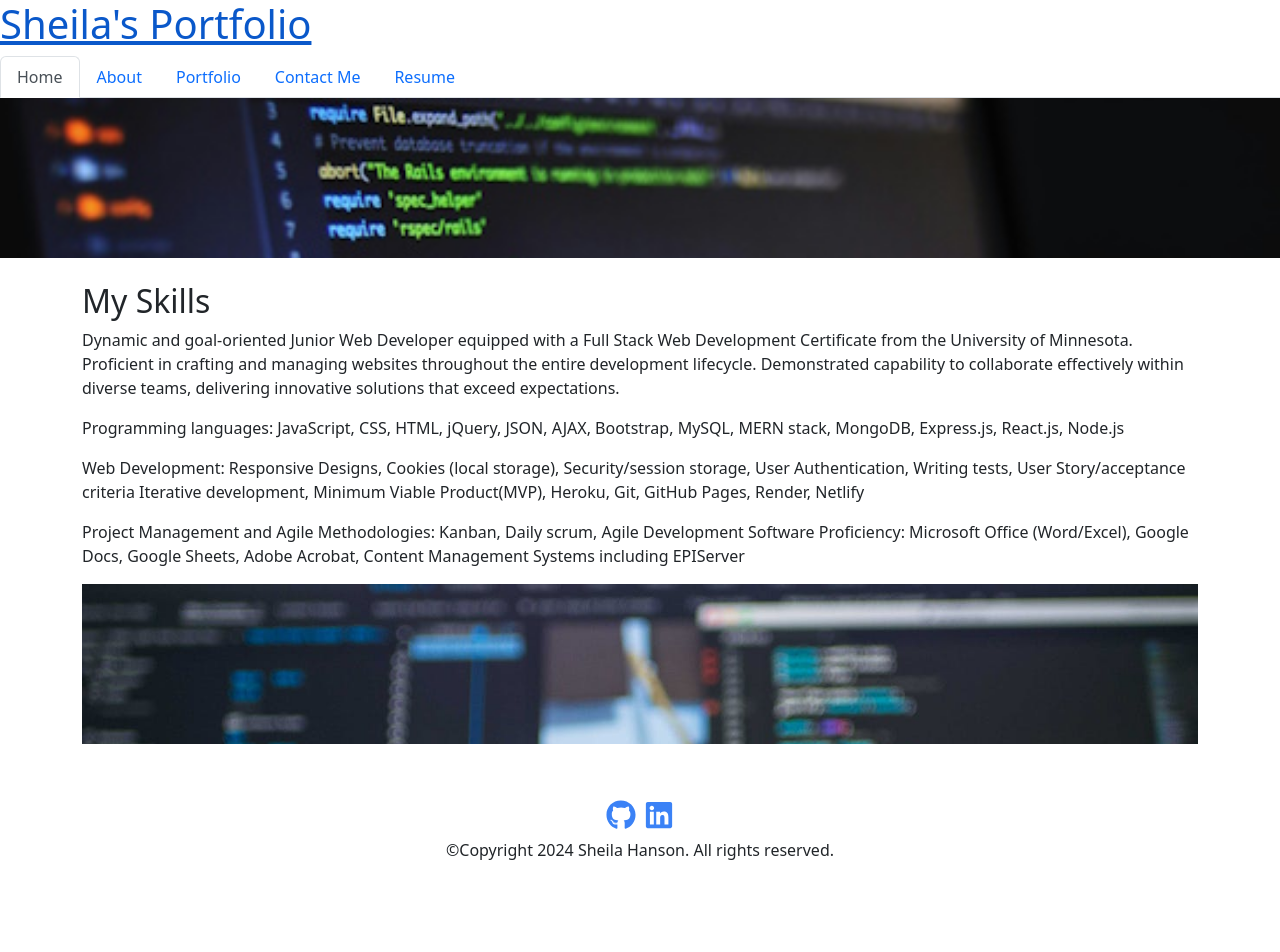
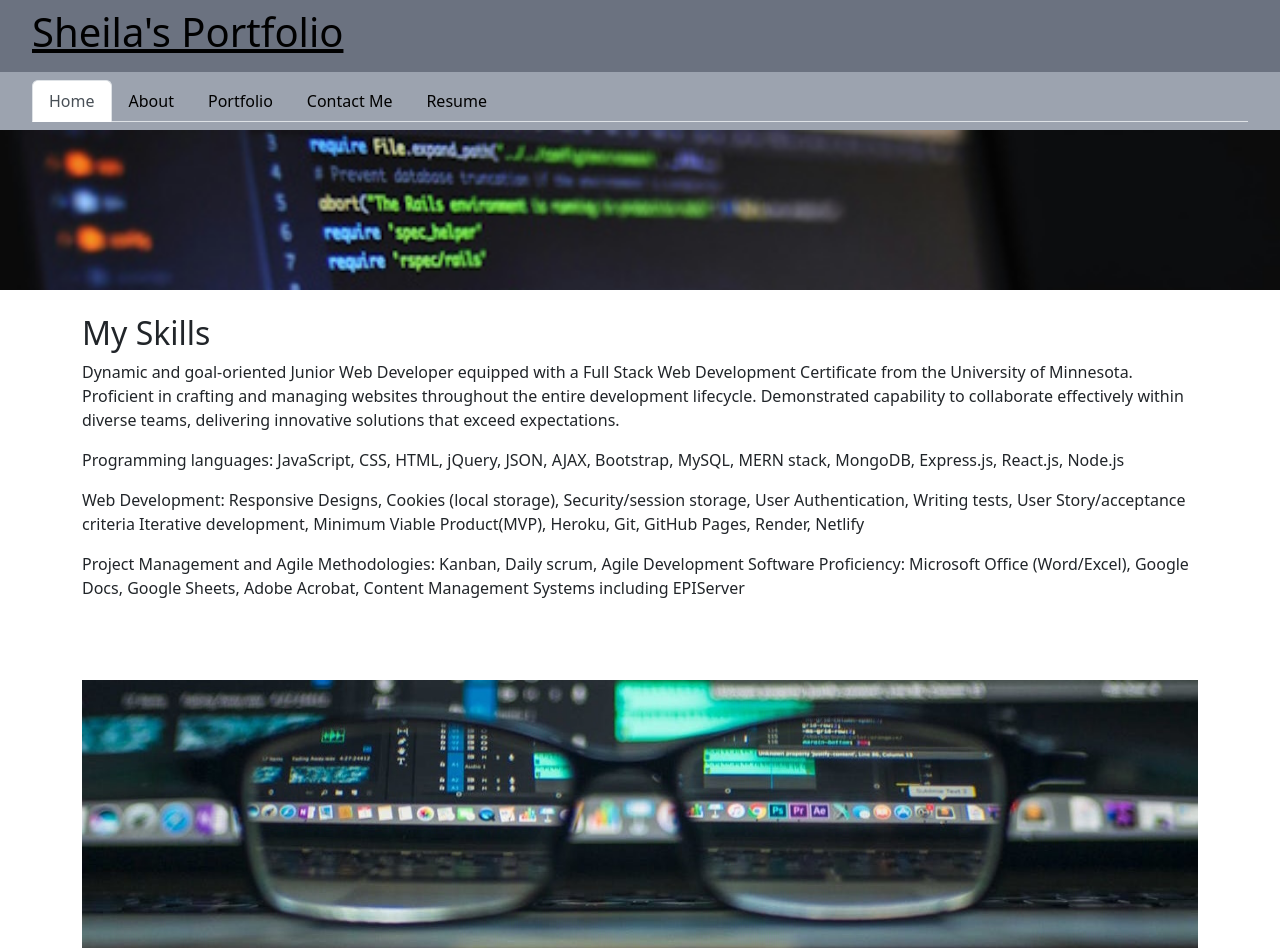
Before and after one commit to Sheila-Ha/my-portfolio-react, a React (Vite) app: page / in a window 1280 px wide. Shown: the top 952 px of the page. Before the commit the page ends 910 px from the top, so only its background shows below. Built offline with nearby package versions, Linux system fonts and the light colour scheme.

Commit message:
added  img to footer with padding,  changed header and navbar bg and text color,

```diff
--- a/src/App.jsx
+++ b/src/App.jsx
@@ -51,7 +51,7 @@ function App() {
       <Nav />
       <Hero />
       <main className="mx-3">
-        <div className="container pt-4">
+        <div className="container pt-4 pb-10">
           <Outlet />
           </div>
       </main>
--- a/src/assets/components/Footer.jsx
+++ b/src/assets/components/Footer.jsx
@@ -8,6 +8,9 @@ const currentYear = new Date().getFullYear();
 function Footer() {
   return (
     <footer>
+      <div className="container pt-4">
+        <img src="images/home-bottom-img.jpg" alt="glasses on top of open laptop" width="100%" height="auto" />
+      </div>
       <div className="flex flex-col items-center py-8 mt-4">
         <div className="flex gap-2 mb-2 text-3xl">
 
@@ -16,14 +19,14 @@ function Footer() {
             rel="noreferrer"
             href="https://github.com/Sheila-Ha/my-portfolio-react.git"
           >
-            <FaGithub className="text-blue-500" />
+            <FaGithub className="text-green-500" />
           </a>
 
           <a target="_blank"
              rel="noreferrer"
              href="https://www.linkedin.com/in/sheila-hanson/"
           >
-            <FaLinkedin className="text-blue-500" />
+            <FaLinkedin className="text-purple-700" />
           </a>
         </div>
         <p className="text-md">
--- a/src/assets/components/Header.jsx
+++ b/src/assets/components/Header.jsx
@@ -1,12 +1,10 @@
 function Header() {
     return (
-        <div>
-            <header className="bg-gray-500">
-            </header>
+        <header className="px-8 py-2 bg-gray-500">
             <h1>
-                <a href="/">Sheila's Portfolio</a>
+                <a href="/" className="text-black">Sheila's Portfolio</a>
             </h1>
-        </div>
+        </header>
     );
 }
 
--- a/src/assets/components/NavBar.jsx
+++ b/src/assets/components/NavBar.jsx
@@ -1,4 +1,4 @@
-import { Link, useLocation } from 'react-router-dom';
+import { Link, useLocation } from "react-router-dom";
 
 // Here we are using object destructuring assignment to pluck off our variables from the props object
 // We assign them to their own variable names
@@ -10,13 +10,14 @@ function NavBar() {
   const currentPage = useLocation().pathname;
 
   return (
+    <div className="px-8 py-2 text-white bg-gray-400">
       <ul className="nav nav-tabs">
         <li className="nav-item">
           <Link
             to="/"
             // This is a conditional (ternary) operator that checks to see if the current page is "Home"
             // If it is, we set the current page to 'nav-link-active', otherwise we set it to 'nav-link'
-          className={currentPage === '/' ? 'nav-link active' : 'nav-link'}
+            className={currentPage === "/" ? "nav-link active" : "nav-link text-black"}
           >
             Home
           </Link>
@@ -25,7 +26,9 @@ function NavBar() {
           <Link
             to="/AboutMe"
             // Check to see if the currentPage is `About Me`, and if so we use the active link class from bootstrap. Otherwise, we set it to a normal nav-link
-          className={currentPage === '/AboutMe' ? 'nav-link active' : 'nav-link'}
+            className={
+              currentPage === "/AboutMe" ? "nav-link active" : "nav-link text-black"
+            }
           >
             About
           </Link>
@@ -34,7 +37,9 @@ function NavBar() {
           <Link
             to="/Portfolio"
             // Check to see if the currentPage is `Portfolio`, and if so we use the active link class from bootstrap. Otherwise, we set it to a normal nav-link
-          className={currentPage === '/Portfolio' ? 'nav-link active' : 'nav-link'}
+            className={
+              currentPage === "/Portfolio" ? "nav-link active" : "nav-link text-black"
+            }
           >
             Portfolio
           </Link>
@@ -43,7 +48,9 @@ function NavBar() {
           <Link
             to="/ContactMe"
             // Check to see if the currentPage is `Contact Me`, and if so we use the active link class from bootstrap. Otherwise, we set it to a normal nav-link
-          className={currentPage === '/ContactMe' ? 'nav-link active' : 'nav-link'}
+            className={
+              currentPage === "/ContactMe" ? "nav-link active" : "nav-link text-black"
+            }
           >
             Contact Me
           </Link>
@@ -52,13 +59,15 @@ function NavBar() {
           <Link
             to="/Resume"
             // Check to see if the currentPage is `Resume`, and if so we use the active link class from bootstrap. Otherwise, we set it to a normal nav-link
-          className={currentPage === '/Resume' ? 'nav-link active' : 'nav-link'}
+            className={
+              currentPage === "/Resume" ? "nav-link active" : "nav-link text-black"
+            }
           >
             Resume
           </Link>
         </li>
-
       </ul>
+    </div>
   );
 }
 
--- a/src/assets/pages/HomePage.jsx
+++ b/src/assets/pages/HomePage.jsx
@@ -17,7 +17,7 @@ export default function Home() {
         Project Management and Agile Methodologies: Kanban, Daily scrum, Agile Development
         Software Proficiency: Microsoft Office (Word/Excel), Google Docs, Google Sheets, Adobe Acrobat, Content Management Systems including EPIServer
         </p>
-        <div className="bg-[url('public/images/home-bottom-img.jpg')] bg-cover h-40"></div>
+        {/* <img src="images/home-bottom-img.jpg" alt="glasses on top of open laptop" width="100%" height="auto" /> */}
       </div>
     );
   }
```
Also changed, not shown: public/images/home-bottom-img.jpg, public/images/sheilahanson.jpg. Lines whose indentation alone changed are shown as unchanged.
